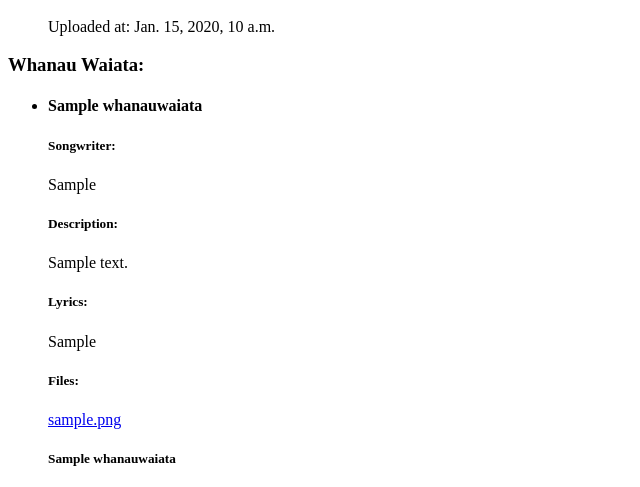
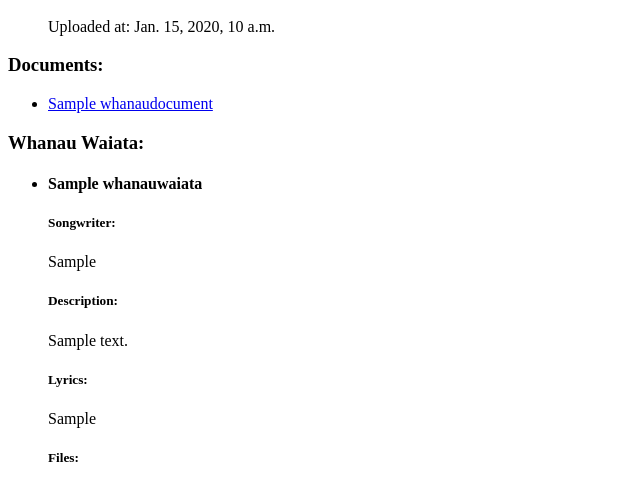
Before and after one commit to katene30/whakapapa-hau, a Django app: page /whanau/1 in a window 1280 px wide. Shown: the part 1325-1812 px from the top of the page, without its empty margins (0-640 px from the left). Run offline with Django 4.2, Linux system fonts and the light colour scheme; tables that the repository leaves empty hold one stand-in row (values such as "Sample post"); grey boxes marked "Sample" are stand-in pictures.

Commit message:
added whanau docs, updated docs for person and fixed template on whanau haka files

```diff
--- a/familytree/admin.py
+++ b/familytree/admin.py
@@ -4,7 +4,7 @@ from django.utils.html import format_html_join
 from django.utils.safestring import mark_safe
 from django.db.models import Q
 
-from .models import Person, Relationship, PersonMedia, PersonIwi, PersonHapu, PersonDocument, PersonVideo, Whanau, WhanauHapu, WhanauIwi, WhanauVideo, WhanauWaiata, WhanauHaka, WhanauImage
+from .models import Person, Relationship, PersonMedia, PersonIwi, PersonHapu, PersonDocument, PersonVideo, Whanau, WhanauDocument, WhanauHapu, WhanauIwi, WhanauVideo, WhanauWaiata, WhanauHaka, WhanauImage
 
 class PersonForm(forms.ModelForm):
 
@@ -109,6 +109,9 @@ class WhanauVideoInline(admin.TabularInline):
     exclude = ['video_id', 'video_service']
     model = WhanauVideo
 
+class WhanauDocumentInline(admin.TabularInline):
+    model = WhanauDocument
+
 class WhanauWaiataInline(admin.StackedInline):
     model = WhanauWaiata
 
@@ -131,6 +134,7 @@ class WhanauAdmin(admin.ModelAdmin):
         WhanauHapuInline,
         WhanauImageInline,
         WhanauVideoInline,
+        WhanauDocumentInline,
         WhanauWaiataInline,
         WhanauHakaInline,
     ]
--- a/familytree/models.py
+++ b/familytree/models.py
@@ -152,7 +152,7 @@ class PersonVideo(VideoMixin, models.Model):
         verbose_name_plural = "Videos"
 
 class PersonDocument(models.Model):
-    person = models.ForeignKey(Person, on_delete=models.CASCADE, related_name='documentation')
+    person = models.ForeignKey(Person, on_delete=models.CASCADE, related_name='documents')
     file = models.FileField()
     title = models.CharField(max_length=100)
     upload_date = models.DateTimeField(auto_now_add=True)
@@ -231,9 +231,6 @@ class WhanauImage(models.Model):
     def __str__(self):
         return self.title
 
-    class Meta:
-        verbose_name = "Media"
-        verbose_name_plural = "Media"
 
 class WhanauVideo(VideoMixin, models.Model):
     whanau = models.ForeignKey(Whanau, on_delete=models.CASCADE, related_name='videos')
@@ -244,6 +241,18 @@ class WhanauVideo(VideoMixin, models.Model):
         abstract = False
         verbose_name = "Video"
         verbose_name_plural = "Videos"
+
+class WhanauDocument(models.Model):
+    whanau = models.ForeignKey(Whanau, on_delete=models.CASCADE, related_name='documents')
+    file = models.FileField()
+    title = models.CharField(max_length=100)
+    upload_date = models.DateTimeField(auto_now_add=True)
+
+    def __str__(self):
+        return self.title
+
+    class Meta:
+        verbose_name = "Document"
 
 class WhanauWaiata(VideoMixin, models.Model):
     whanau = models.ForeignKey(Whanau, on_delete=models.CASCADE, related_name='waiata')
--- a/familytree/templates/whanau.html
+++ b/familytree/templates/whanau.html
@@ -87,6 +87,15 @@
                     <p>Uploaded at: {{video_object.upload_date}}</p>
                 </li>
             {%endfor%}
+        </ul>
+    {% endif %}
+
+    {% if whanau.documents.all%}
+        <h3>Documents: </h3>
+        <ul>
+            {% for document in whanau.documents.all %}
+                <li><a href="{{ document.file.url }}" target="_blank">{{document.title}}</a></li>
+            {% endfor %}
         </ul>
     {% endif %}
 
@@ -182,6 +191,7 @@
                     {% endif %}
 
                     {% if haka.file %}
+                        <h5>Files:</h5>
                         <div><a href="{{ haka.file.url }}" target="_blank">{{haka.file.name}}</a></div>
                     {% endif %}
 
```
Also changed, not shown: familytree/templates/home.html (+4 -3 lines), familytree/migrations/0032_alter_persondocument_person_whanaudocument.py (added), familytree/migrations/0033_alter_whanauimage_options.py (added).
